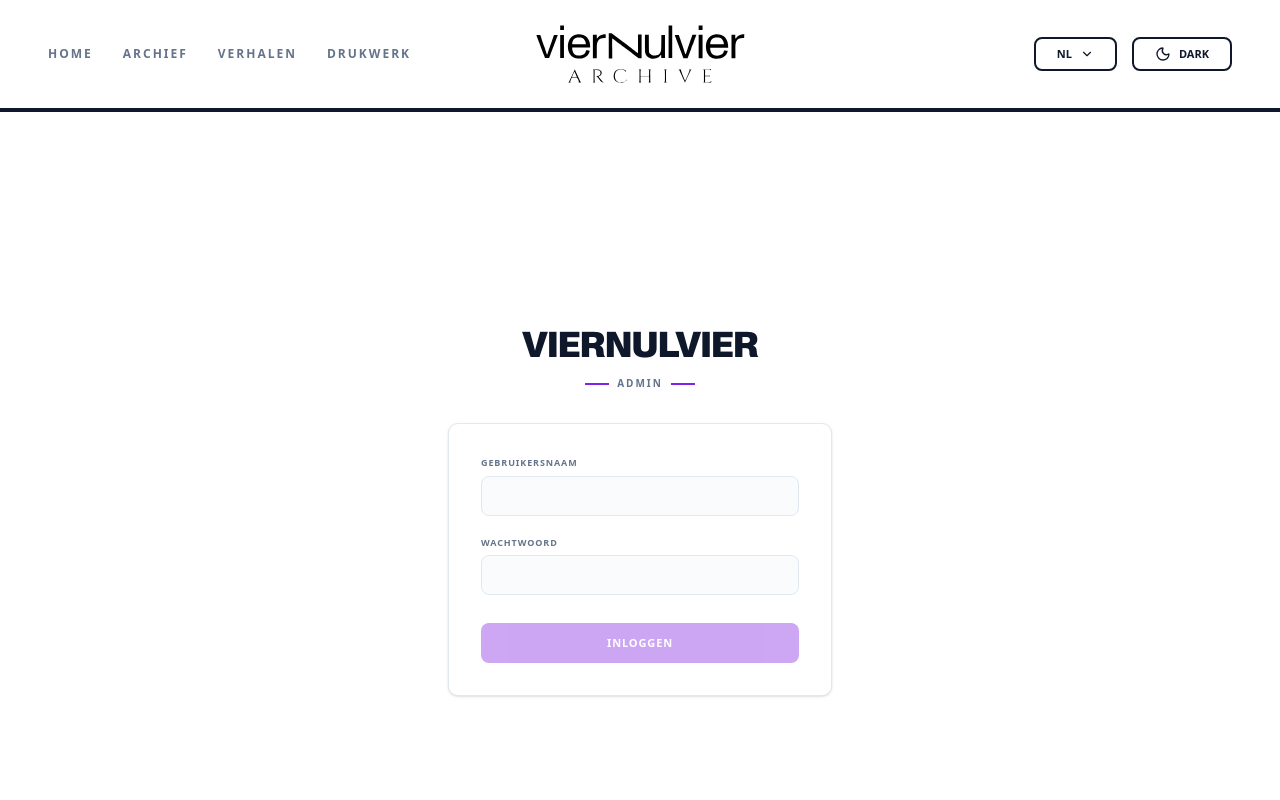
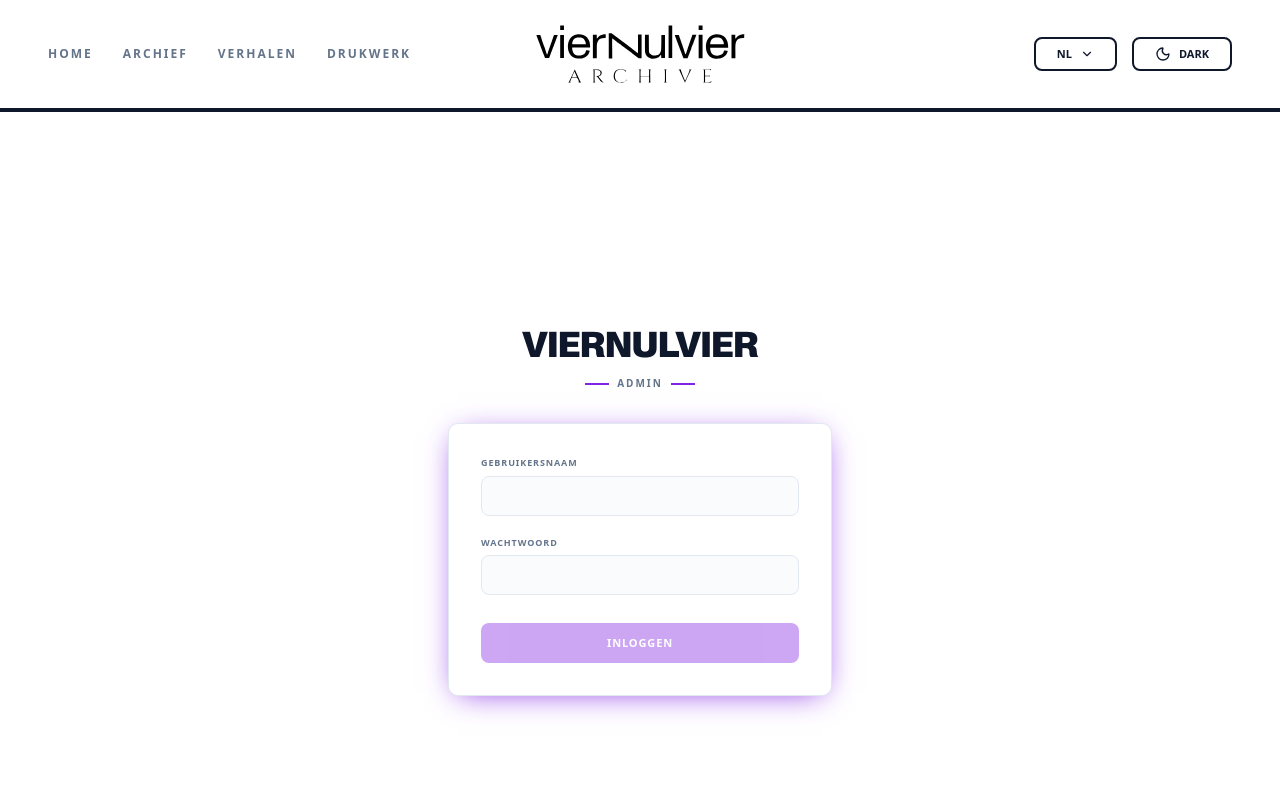
Before and after one commit to SELab-2/viernulvier-4, a Nuxt app in the folder frontend/: page /admin/login in a window 1280 px wide. Shown: the top 800 px of the page. Built offline with nearby package versions, Linux system fonts and the light colour scheme.

Commit message:
updated look and one more locales label added

```diff
--- a/frontend/app/pages/admin/login/index.vue
+++ b/frontend/app/pages/admin/login/index.vue
@@ -18,7 +18,7 @@ async function handleLogin() {
   if (result.success) {
     await navigateTo(ROUTES.admin.dashboard.base);
   } else {
-    error.value = result.error ?? "Something went wrong.";
+    error.value = result.error ?? t("login.error");
   }
 
   loading.value = false;
@@ -48,7 +48,7 @@ async function handleLogin() {
 
       <!-- Card -->
       <div
-        class="bg-card border border-card-border rounded-lg p-8 shadow-sm transition hover:shadow-md"
+        class="bg-card border border-card-border rounded-lg p-8 shadow-[0_5px_30px_-10px_var(--accent)]"
       >
         <!-- Error -->
         <div
--- a/frontend/locales/en.json
+++ b/frontend/locales/en.json
@@ -182,6 +182,7 @@
     "username": "Username",
     "password": "Password",
     "signIn": "Sign in",
-    "signingIn": "Signing in..."
+    "signingIn": "Signing in...",
+    "error": "Something went wrong."
   }
 }
--- a/frontend/locales/nl.json
+++ b/frontend/locales/nl.json
@@ -182,6 +182,7 @@
     "username": "Gebruikersnaam",
     "password": "Wachtwoord",
     "signIn": "Inloggen",
-    "signingIn": "Inloggen..."
+    "signingIn": "Inloggen...",
+    "error": "Er is iets misgegaan."
   }
 }
```
